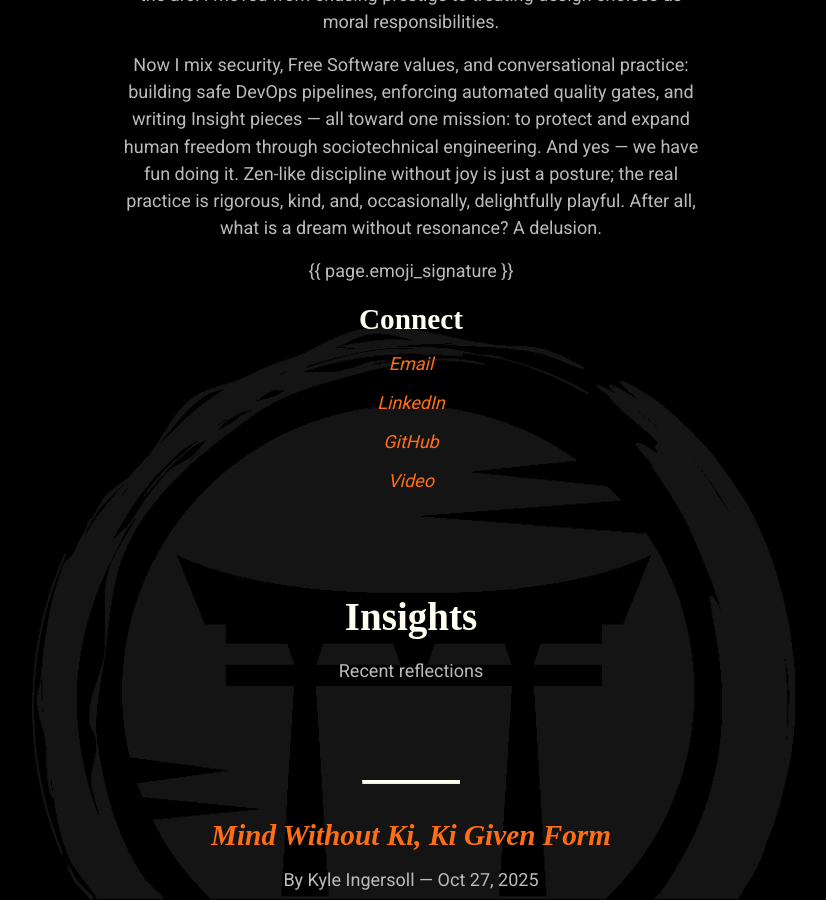
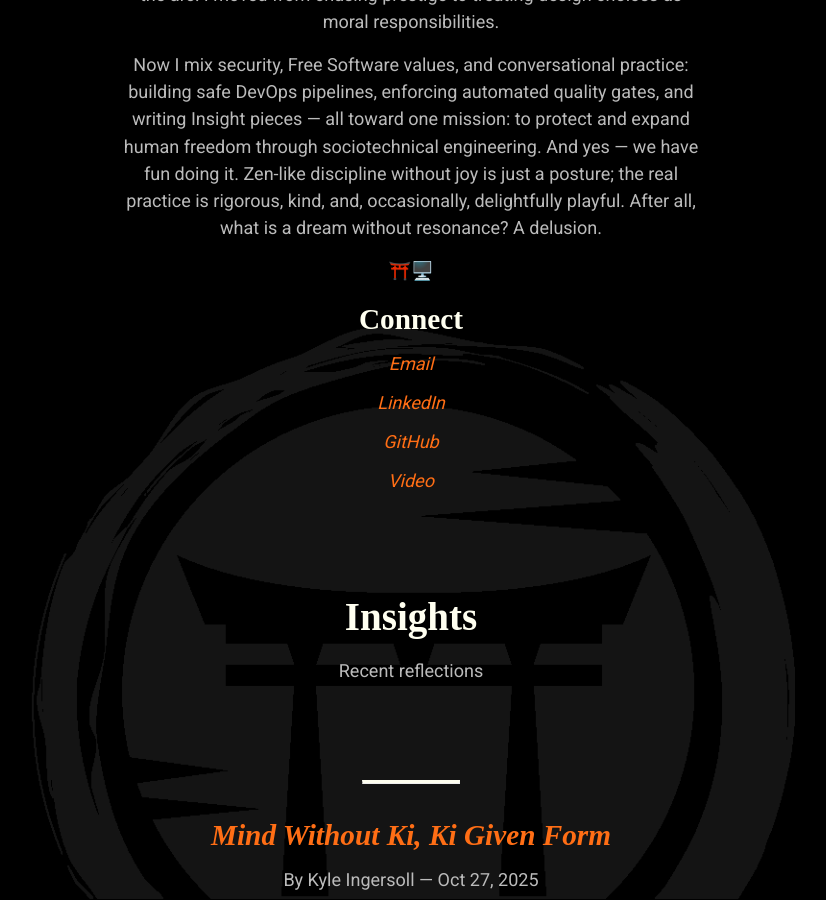
Before and after one commit to mindset-dojo/mindset-dojo.github.io, a Jekyll site: the page built from _authors/kyle-ingersoll.md, in a window 1280 px wide and 900 px high, scrolled down 1314 px. Shown: the whole window, without its empty margins (229-1055 px from the left). Built offline with Jekyll 4.4.1, drawn with Linux system fonts in a browser that asks for light colours; some web fonts are replaced.

Commit message:
fix(kyle-ingersoll): add in emoji object instead of reference to the object.

```diff
--- a/_authors/kyle-ingersoll.md
+++ b/_authors/kyle-ingersoll.md
@@ -30,7 +30,7 @@ about: |
 
   Now I mix security, Free Software values, and conversational practice: building safe DevOps pipelines, enforcing automated quality gates, and writing Insight pieces — all toward one mission: to protect and expand human freedom through sociotechnical engineering. And yes — we have fun doing it. Zen-like discipline without joy is just a posture; the real practice is rigorous, kind, and, occasionally, delightfully playful. After all, what is a dream without resonance? A delusion.
 
-  {{ page.emoji_signature }}
+  ⛩️🖥️
 
   ### Connect
 
```
